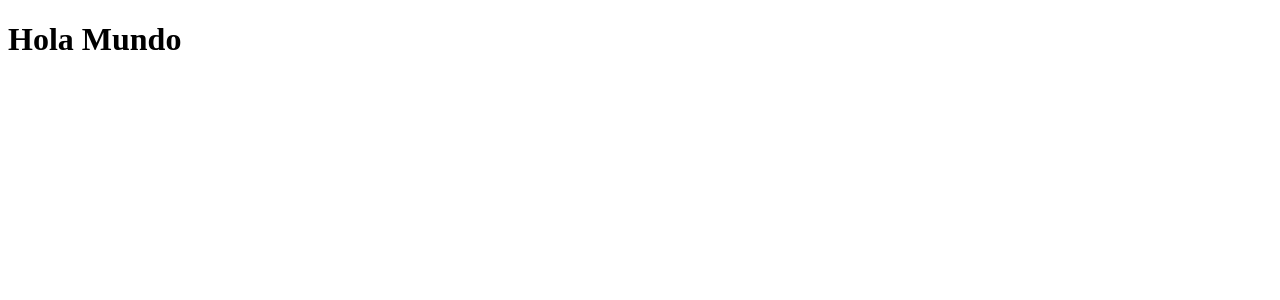
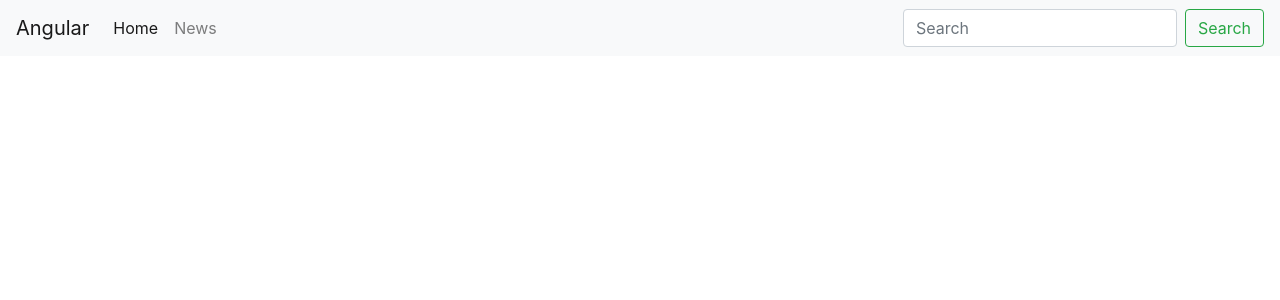
Before and after one commit to nanobot10/angular, an Angular app in the folder tallerApp/: page / in a window 1280 px wide. Shown: the top 300 px of the page. Built offline with nearby package versions, Linux system fonts and the light colour scheme.

Commit message:
componentes

```diff
--- a/tallerApp/src/app/app.component.html
+++ b/tallerApp/src/app/app.component.html
@@ -1 +1 @@
-<h1>Hola Mundo</h1>
+<app-navbar></app-navbar>
--- a/tallerApp/src/app/app.module.ts
+++ b/tallerApp/src/app/app.module.ts
@@ -3,10 +3,12 @@ import { NgModule } from '@angular/core';
 
 import { AppRoutingModule } from './app-routing.module';
 import { AppComponent } from './app.component';
+import { NavbarComponent } from './components/navbar/navbar.component';
 
 @NgModule({
   declarations: [
-    AppComponent
+    AppComponent,
+    NavbarComponent
   ],
   imports: [
     BrowserModule,
--- /dev/null
+++ b/tallerApp/src/app/components/navbar/navbar.component.html
@@ -0,0 +1,21 @@
+<nav class="navbar navbar-expand-lg navbar-light bg-light">
+    <a class="navbar-brand" href="#">Angular</a>
+    <button class="navbar-toggler" type="button" data-toggle="collapse" data-target="#navbarSupportedContent" aria-controls="navbarSupportedContent" aria-expanded="false" aria-label="Toggle navigation">
+      <span class="navbar-toggler-icon"></span>
+    </button>
+
+    <div class="collapse navbar-collapse" id="navbarSupportedContent">
+        <ul class="navbar-nav mr-auto">
+            <li class="nav-item active">
+                <a class="nav-link" href="#">Home <span class="sr-only">(current)</span></a>
+            </li>
+            <li class="nav-item">
+                <a class="nav-link" href="#">News</a>
+            </li>
+        </ul>
+        <form class="form-inline my-2 my-lg-0">
+            <input class="form-control mr-sm-2" type="search" placeholder="Search" aria-label="Search">
+            <button class="btn btn-outline-success my-2 my-sm-0" type="submit">Search</button>
+        </form>
+    </div>
+</nav>
--- /dev/null
+++ b/tallerApp/src/app/components/navbar/navbar.component.ts
@@ -0,0 +1,15 @@
+import { Component, OnInit } from '@angular/core';
+
+@Component({
+  selector: 'app-navbar',
+  templateUrl: './navbar.component.html',
+  styleUrls: ['./navbar.component.css']
+})
+export class NavbarComponent implements OnInit {
+
+  constructor() { }
+
+  ngOnInit() {
+  }
+
+}
--- a/tallerApp/src/index.html
+++ b/tallerApp/src/index.html
@@ -1,13 +1,20 @@
 <!doctype html>
 <html lang="en">
+
 <head>
     <meta charset="utf-8">
     <title>TallerApp</title>
     <base href="/">
     <meta name="viewport" content="width=device-width, initial-scale=1">
     <link rel="icon" type="image/x-icon" href="favicon.ico">
+    <link rel="stylesheet" href="https://stackpath.bootstrapcdn.com/bootstrap/4.4.1/css/bootstrap.min.css" integrity="sha384-Vkoo8x4CGsO3+Hhxv8T/Q5PaXtkKtu6ug5TOeNV6gBiFeWPGFN9MuhOf23Q9Ifjh" crossorigin="anonymous">
 </head>
+
 <body>
     <app-root></app-root>
+    <script src="https://code.jquery.com/jquery-3.4.1.slim.min.js" integrity="sha384-J6qa4849blE2+poT4WnyKhv5vZF5SrPo0iEjwBvKU7imGFAV0wwj1yYfoRSJoZ+n" crossorigin="anonymous"></script>
+    <script src="https://cdn.jsdelivr.net/npm/popper.js@1.16.0/dist/umd/popper.min.js" integrity="sha384-Q6E9RHvbIyZFJoft+2mJbHaEWldlvI9IOYy5n3zV9zzTtmI3UksdQRVvoxMfooAo" crossorigin="anonymous"></script>
+    <script src="https://stackpath.bootstrapcdn.com/bootstrap/4.4.1/js/bootstrap.min.js" integrity="sha384-wfSDF2E50Y2D1uUdj0O3uMBJnjuUD4Ih7YwaYd1iqfktj0Uod8GCExl3Og8ifwB6" crossorigin="anonymous"></script>
 </body>
+
 </html>
```
Also changed, not shown: tallerApp/src/app/components/navbar/navbar.component.css (added), 1 other file (tests, documents, lock files or other folders). Lines whose indentation alone changed are shown as unchanged.
